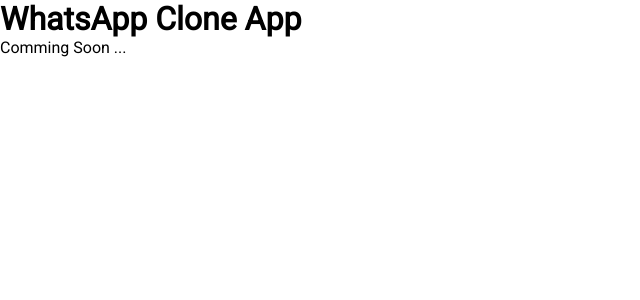
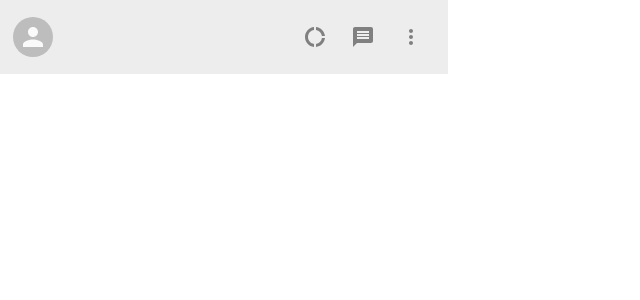
Before and after one commit to ayarhlaine/whatsapp-clone, a React (Create React App) app: page / in a window 1280 px wide. Shown: the top 300 px of the page, without its empty margins (0-640 px from the left). Built offline with nearby package versions, Linux system fonts and the light colour scheme.

Commit message:
Added Siderbar Header

```diff
--- a/src/App.js
+++ b/src/App.js
@@ -1,11 +1,14 @@
 import React from 'react';
 import './App.scss';
+import Sidebar from './Sidebar/Sidebar';
 
 function App() {
   return (
-    <div className="App">
-      <h1>WhatsApp Clone App</h1>
-      <p>Comming Soon ...</p>
+    <div className="app">
+      <div className="app_body">
+        <Sidebar />
+        {/* Chat */}
+      </div>
     </div>
   );
 }
--- a/src/App.scss
+++ b/src/App.scss
@@ -0,0 +1,3 @@
+.app_body{
+    display: flex;
+}
--- /dev/null
+++ b/src/Sidebar/Sidebar.jsx
@@ -0,0 +1,31 @@
+import React from 'react';
+import { Avatar, IconButton } from '@material-ui/core';
+import DonutLargeOutlinedIcon from '@material-ui/icons/DonutLargeOutlined';
+import MessageIcon from '@material-ui/icons/Message';
+import MoreVertIcon from '@material-ui/icons/MoreVert';
+import './Sidebar.scss';
+function Sidebar() {
+    return (
+        <div className="sidebar">
+            <div className="sidebar__header">
+                <Avatar />
+                <div className="sidebar__headerRight">
+                    <IconButton >
+                        <DonutLargeOutlinedIcon />
+                    </IconButton>
+                    <IconButton >
+                        <MessageIcon />
+                    </IconButton>
+                    <IconButton >
+                        <MoreVertIcon />
+                    </IconButton>
+                </div>
+            </div>
+            {/* Sidebar Header */}
+            {/* Sidebar Search*/}
+            {/* Sidebar Messages */}
+        </div>
+    )
+}
+
+export default Sidebar
--- /dev/null
+++ b/src/Sidebar/Sidebar.scss
@@ -0,0 +1,23 @@
+@import 'styles/colors';
+.sidebar {
+    display: flex;
+    flex: 0.35;
+    background-color: blue;
+    flex-direction: column;
+}
+.sidebar__header{
+    display: flex;
+    align-items: center;
+    justify-items: space-between;
+    padding: 0.8rem;
+    background-color: $whats-app-background-gray;
+    .sidebar__headerRight{
+        display: flex;
+        align-items: center;
+        margin-left: auto;
+        .MuiSvgIcon-root{
+            // margin-right: 1rem;
+            color: gray;
+        }
+    }
+}
--- /dev/null
+++ b/src/styles/_colors.scss
@@ -0,0 +1 @@
+$whats-app-background-gray: #ededed;
```
Also changed, not shown: 1 other file (tests, documents, lock files or other folders).
